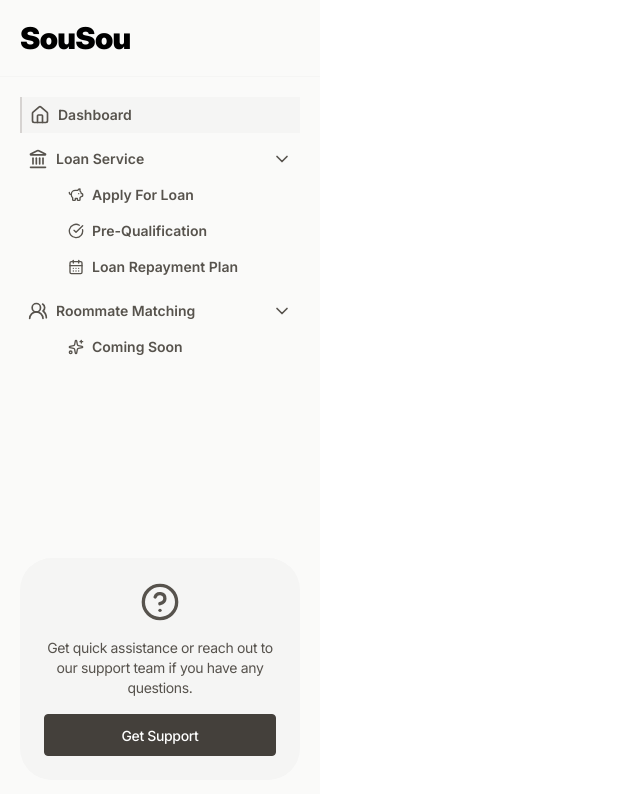
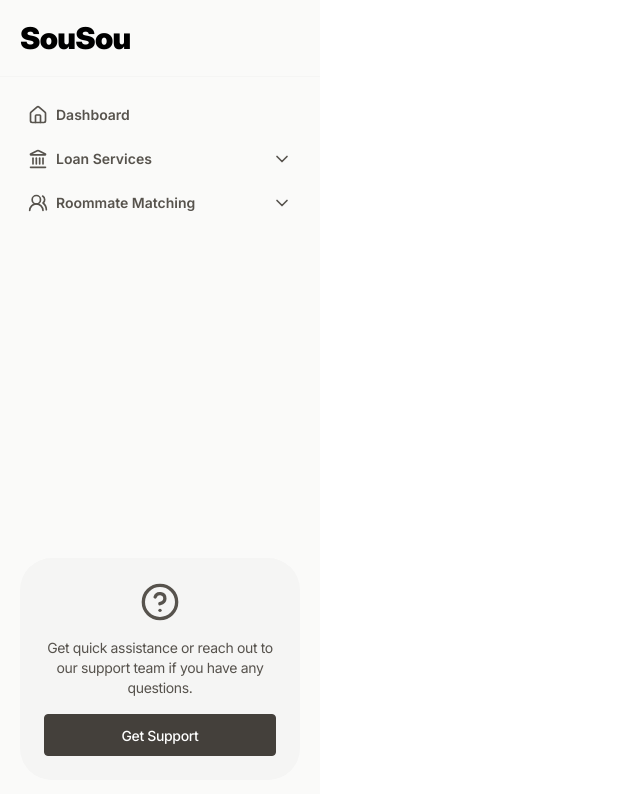
Before and after one commit to Jeremiah-Olatunde/sousou-frontend, a React (Vite) app: page /dashboard in a window 1280 px wide. Shown: the top 794 px of the page, without its empty margins (0-640 px from the left). Built offline with nearby package versions, Linux system fonts and the light colour scheme.

Commit message:
feat(ui): page dashboard

```diff
--- a/src/app/pages/dashboard/index.tsx
+++ b/src/app/pages/dashboard/index.tsx
@@ -8,8 +8,12 @@ import {
   PiggyBank,
   Sparkles,
   UsersRound,
+  X,
+  type LucideIcon,
 } from "lucide-react";
 import { Logo } from "../../../components/logo";
+import { useState } from "react";
+import { invert } from "fp-ts-std/Boolean";
 
 export function Dashboard() {
   return (
@@ -21,78 +25,21 @@ export function Dashboard() {
         <div className="grow-1 p-5 flex flex-col">
           <div className="grow-1">
             <nav>
-              <ul className="flex flex-col gap-2">
-                <li>
-                  <button className="cursor-pointer w-full flex gap-2 items-center p-2 bg-stone-100 border-l-2 border-stone-300">
-                    <House className="size-5 text-stone-600" />
-                    <span className="grow-1 capitalize font-inter font-semibold text-sm text-left text-stone-600">
-                      dashboard
-                    </span>
-                  </button>
-                </li>
-
-                <li>
-                  <button className="cursor-pointer w-full flex gap-2 items-center p-2">
-                    <Landmark className="size-5 text-stone-600" />
-                    <span className="grow-1 capitalize font-inter font-semibold text-sm text-left text-stone-600">
-                      loan service
-                    </span>
-                    <span className="">
-                      <ChevronDown className="text-stone-600 size-5" />
-                    </span>
-                  </button>
-
-                  <ul className="pl-10">
-                    <li>
-                      <button className="cursor-pointer w-full flex gap-2 items-center p-2">
-                        <PiggyBank className="size-4 text-stone-600" />
-                        <span className="grow-1 capitalize font-inter font-semibold text-sm text-left text-stone-600">
-                          Apply for Loan
-                        </span>
-                      </button>
-                    </li>
-                    <li>
-                      <button className="cursor-pointer w-full flex gap-2 items-center p-2">
-                        <CircleCheckBig className="size-4 text-stone-600" />
-                        <span className="grow-1 capitalize font-inter font-semibold text-sm text-left text-stone-600">
-                          Pre-Qualification
-                        </span>
-                      </button>
-                    </li>
-                    <li>
-                      <button className="cursor-pointer w-full flex gap-2 items-center p-2">
-                        <CalendarDays className="size-4 text-stone-600" />
-                        <span className="grow-1 capitalize font-inter font-semibold text-sm text-left text-stone-600">
-                          Loan Repayment Plan
-                        </span>
-                      </button>
-                    </li>
-                  </ul>
-                </li>
-
-                <li>
-                  <button className="cursor-pointer w-full flex gap-2 items-center p-2">
-                    <UsersRound className="size-5 text-stone-600" />
-                    <span className="grow-1 capitalize font-inter font-semibold text-sm text-left text-stone-600">
-                      roommate matching
-                    </span>
-                    <span className="">
-                      <ChevronDown className="text-stone-600 size-5" />
-                    </span>
-                  </button>
-
-                  <ul className="pl-10">
-                    <li>
-                      <button className="cursor-pointer w-full flex gap-2 items-center p-2">
-                        <Sparkles className="size-4 text-stone-600" />
-                        <span className="grow-1 capitalize font-inter font-semibold text-sm text-left text-stone-600">
-                          Coming soon
-                        </span>
-                      </button>
-                    </li>
-                  </ul>
-                </li>
-              </ul>
+              <List>
+                <Item text="dashboard" icon={House} />
+                <Item text="loan services" icon={Landmark}>
+                  <List>
+                    <Item text="apply for loan" icon={PiggyBank} />
+                    <Item text="Pre-Qualification" icon={CircleCheckBig} />
+                    <Item text="loan repayment plan" icon={CalendarDays} />
+                  </List>
+                </Item>
+                <Item text="roommate matching" icon={UsersRound}>
+                  <List>
+                    <Item text="coming soon" icon={Sparkles} />
+                  </List>
+                </Item>
+              </List>
             </nav>
           </div>
           <Support />
@@ -124,3 +71,45 @@ function Support() {
     </div>
   );
 }
+
+function Item({
+  children,
+  text,
+  icon: Icon,
+}: {
+  children?: React.ReactNode;
+  text: string;
+  icon: LucideIcon;
+}) {
+  const [open, setOpen] = useState(false);
+
+  return (
+    <li>
+      <button
+        className="cursor-pointer w-full flex gap-2 items-center p-2"
+        onClick={() => setOpen(invert)}
+      >
+        <Icon className="size-5 text-stone-600" />
+        <span className="grow-1 capitalize font-inter font-semibold text-sm text-left text-stone-600">
+          {text}
+        </span>
+
+        {children && (
+          <span className="">
+            {open ? (
+              <X className="text-stone-600 size-5" />
+            ) : (
+              <ChevronDown className="text-stone-600 size-5" />
+            )}
+          </span>
+        )}
+      </button>
+
+      {open && <div className="pl-8">{children}</div>}
+    </li>
+  );
+}
+
+function List({ children }: { children: React.ReactNode }) {
+  return <ul className="flex flex-col gap-2">{children}</ul>;
+}
```
